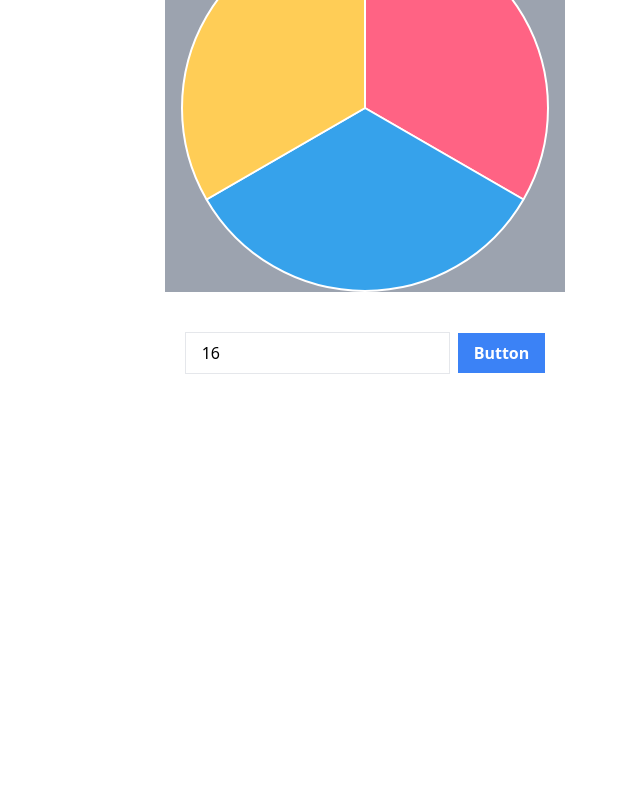
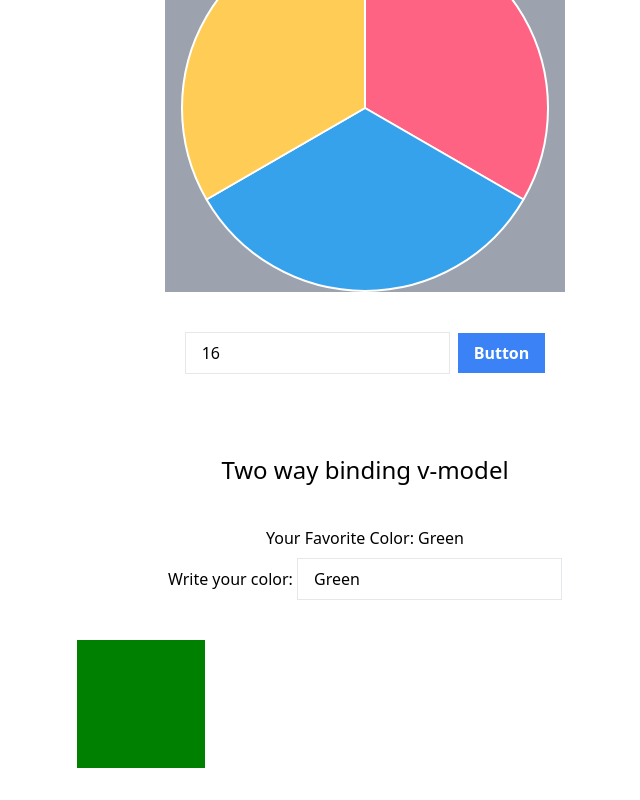
Before and after one commit to Hannan84/vue_projectone, a Vue app: page / in a window 1280 px wide. Shown: the part 1326-2126 px from the top of the page, without its empty margins (275-915 px from the left). Before the commit the page ends 1772 px from the top, so only its background shows below. Built offline with nearby package versions, Linux system fonts and the light colour scheme.

Commit message:
two way data binding

```diff
--- a/src/App.vue
+++ b/src/App.vue
@@ -75,6 +75,15 @@ function updateChart() {
 const location = ref("Dhaka");
 function getLocation(newLocation) {
   location.value = newLocation;
+}
+
+// tow way binding
+const color = ref("Green");
+
+function getStyle() {
+  return {
+    backgroundColor: color.value,
+  };
 }
 </script>
 
@@ -155,6 +164,15 @@ function getLocation(newLocation) {
       Button
     </button>
   </div>
+  <section class="mx-auto container">
+    <h2 class="text-center text-2xl py-10">Two way binding v-model</h2>
+    <p class="pb-2">Your Favorite Color: {{ color }}</p>
+    <p>
+      <span>Write your color: </span>
+      <input class="py-2 px-4 border" type="text" v-model="color" />
+    </p>
+    <div class="w-32 h-32 mt-10 ml-80" :style="getStyle()"></div>
+  </section>
 </template>
 
 <style scoped>
```
